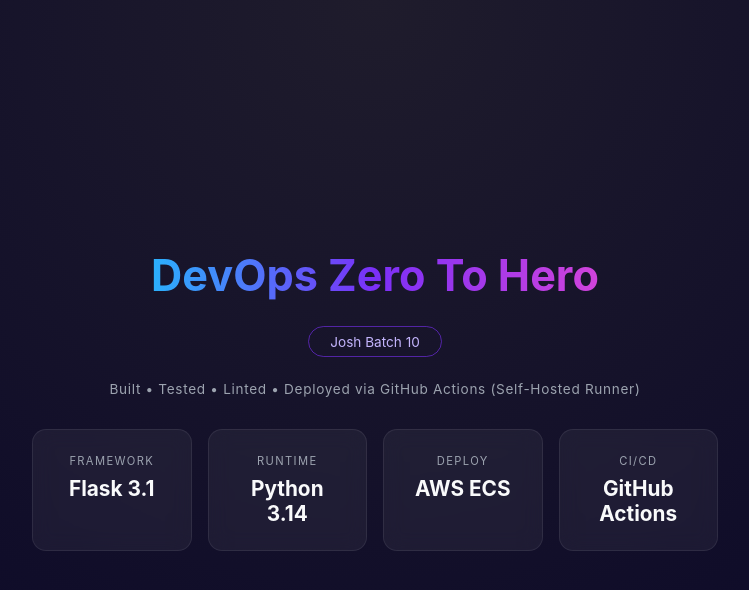
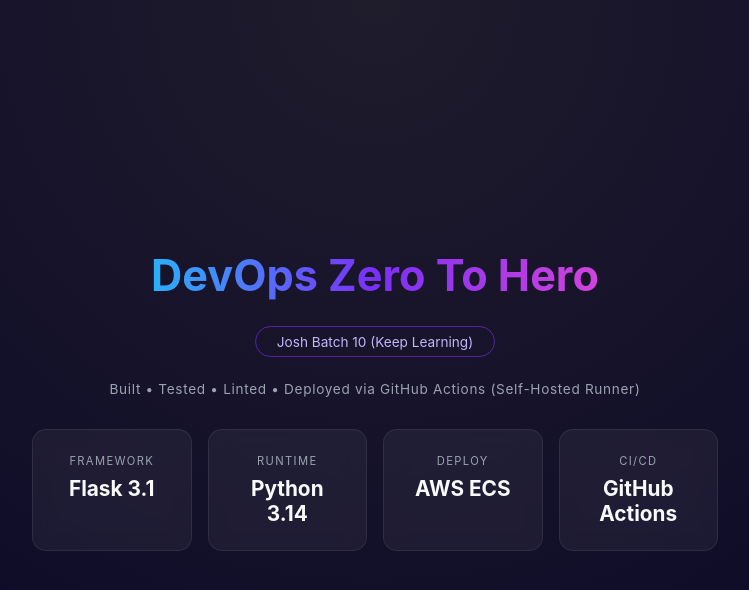
Before and after one commit to mrsuraj1438-cpu/CI-CD-pipelines-github_actions-, a Flask app: page / in a window 1280 px wide. Shown: the top 590 px of the page, without its empty margins (265-1014 px from the left). Run offline with Flask 3, Linux system fonts and the light colour scheme.

Commit message:
modify the index.html

```diff
--- a/templates/index.html
+++ b/templates/index.html
@@ -97,7 +97,7 @@
     <div class="container">
         <h1>DevOps Zero To Hero</h1>
 
-        <div class="badge">Josh Batch 10</div>
+        <div class="badge">Josh Batch 10 (Keep Learning) </div>
 
         <div class="subtext">
             Built • Tested • Linted • Deployed via GitHub Actions (Self-Hosted Runner)
```
